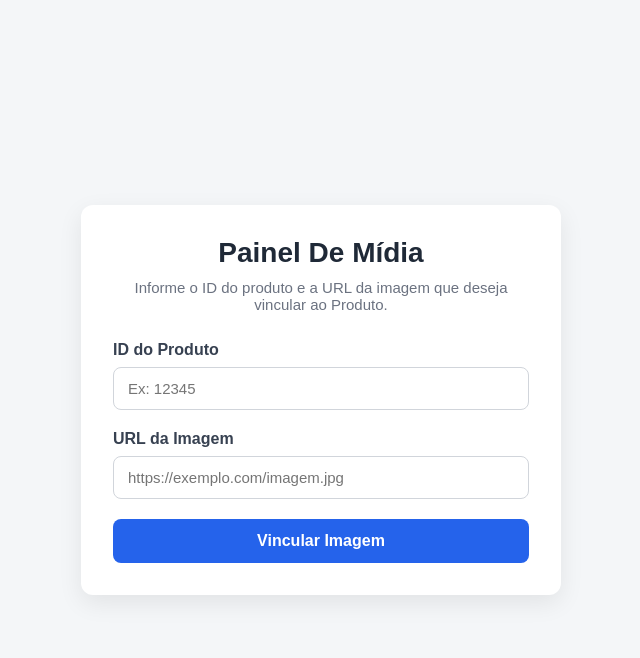
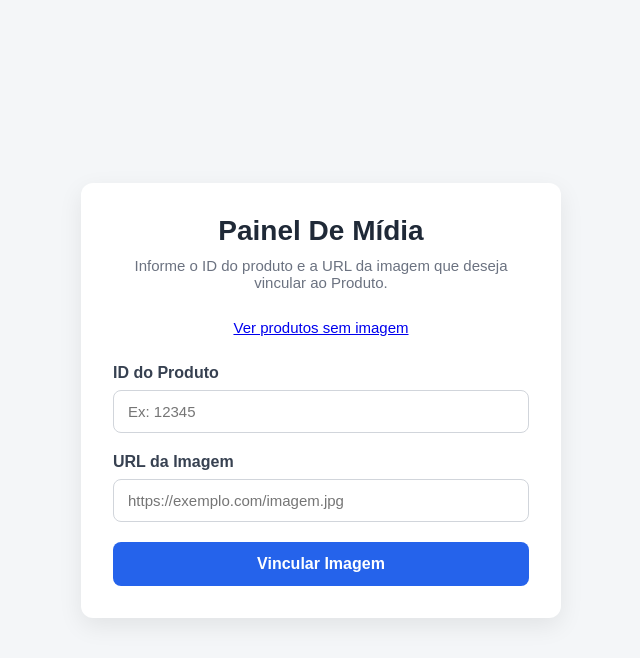
Before and after one commit to AndrewSantos24/consolidador-catalogo-multi-erp, a Python web app: template servico-catalogo-node/src/templates/painelmidias.html in a window 1280 px wide. Shown: the top 658 px of the page, without its empty margins (319-959 px from the left). Run offline with Jinja, Linux system fonts and the light colour scheme; the template is opened without the code that fills it, so the values that code supplies are empty.

Commit message:
feat:adicionado href de redirecionamento para table de produtos sem imagem

```diff
--- a/servico-catalogo-node/src/templates/painelmidias.html
+++ b/servico-catalogo-node/src/templates/painelmidias.html
@@ -112,6 +112,12 @@
 
       <p>Informe o ID do produto e a URL da imagem que deseja vincular ao Produto.</p>
 
+      <p>
+        <a href="/api/v1/painel-midias/produtos-sem-imagem">
+          Ver produtos sem imagem
+        </a>
+      </p>
+
       <form method="POST" action="/api/v1/painel-midias">
         <div class="campo">
           <label for="produto_id">ID do Produto</label>
```
